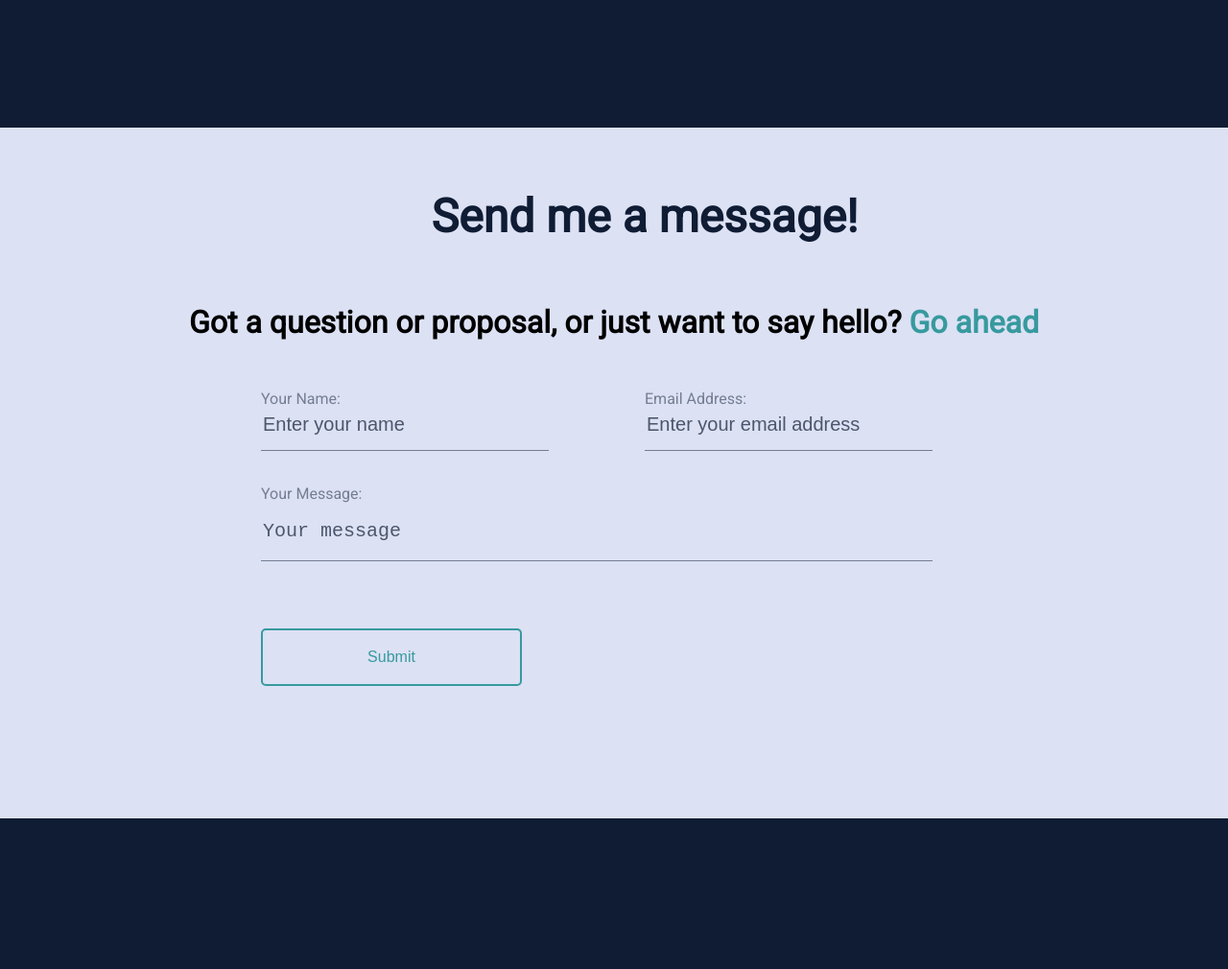
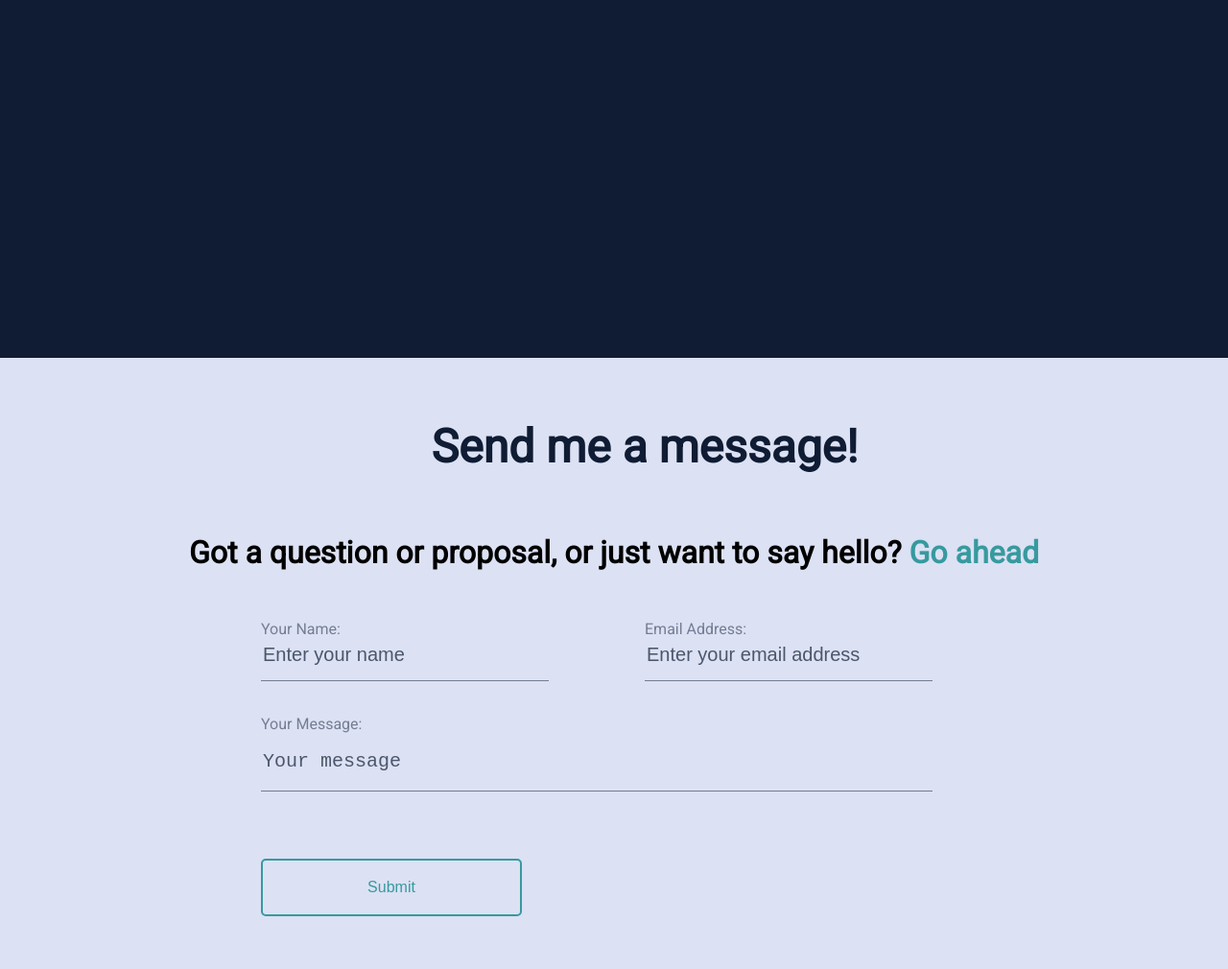
Before and after one commit to mouadhnida/Portfolio, a website: page index.html in a window 1280 px wide. Shown: the part 3120-4130 px from the top of the page at 96% size. Before the commit the page ends 3973 px from the top, so only its background shows below. Drawn offline with nearby package versions, Linux system fonts and the light colour scheme.

Commit message:
fix some bugs

```diff
--- a/public/style.css
+++ b/public/style.css
@@ -490,6 +490,9 @@ main {
     .work {
         top: 75rem;
     }
+    .contact {
+        top: 100rem;
+    }
 }
 
 @media only screen and (max-width: 1023px) and (min-width: 768px) {
```
